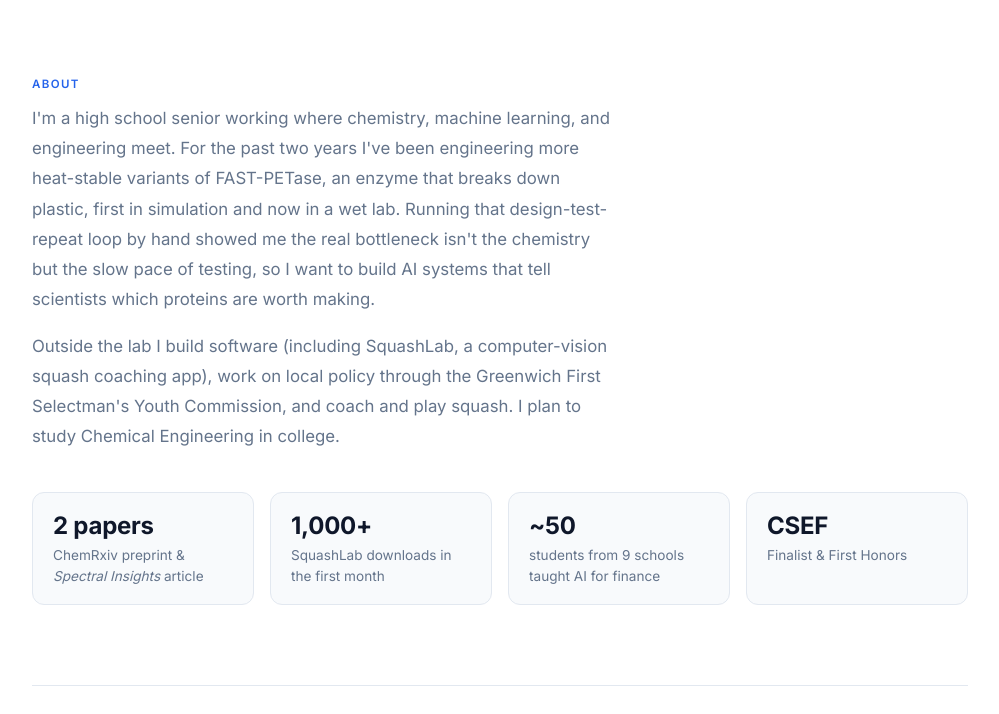
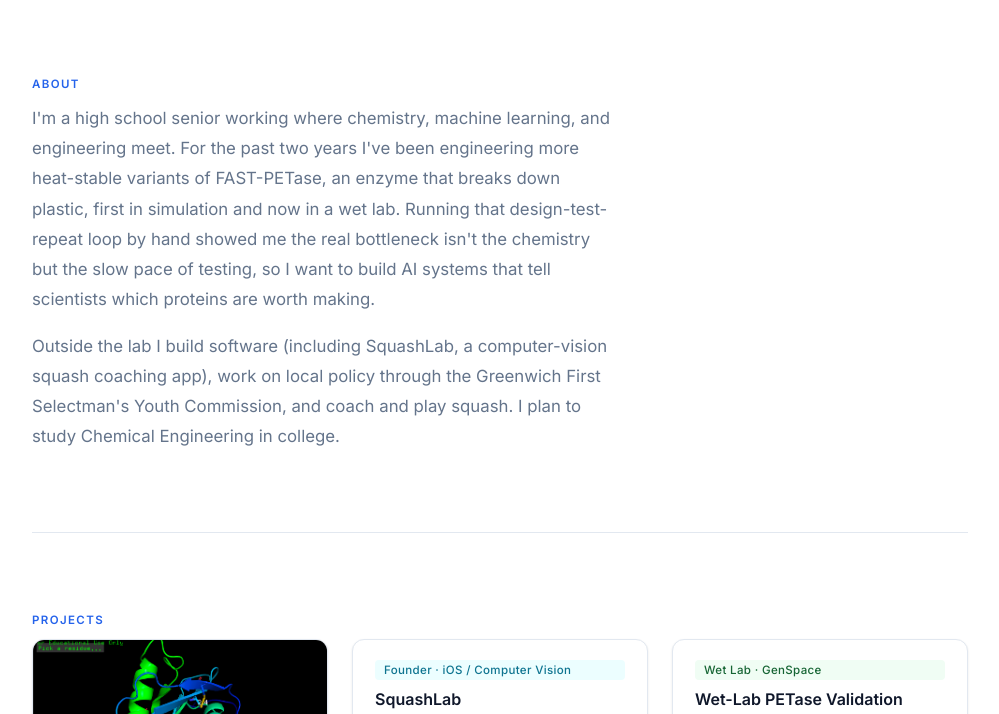
Before and after one commit to Jackson-Lieberman/Jackson-Lieberman.github.io, a plain HTML site: page index.html in a window 1280 px wide. Shown: the part 230-944 px from the top of the page, without its empty margins (140-1139 px from the left). Drawn offline with Linux system fonts and the light colour scheme.

Commit message:
Remove highlight stats and RAIL Lab entry
Co-Authored-By: Claude Opus 5.5 <noreply@anthropic.com>

```diff
--- a/index.html
+++ b/index.html
@@ -35,13 +35,6 @@
                 <span class="section-label">About</span>
                 <p>I'm a high school senior working where chemistry, machine learning, and engineering meet. For the past two years I've been engineering more heat-stable variants of FAST-PETase, an enzyme that breaks down plastic, first in simulation and now in a wet lab. Running that design-test-repeat loop by hand showed me the real bottleneck isn't the chemistry but the slow pace of testing, so I want to build AI systems that tell scientists which proteins are worth making.</p>
                 <p>Outside the lab I build software (including SquashLab, a computer-vision squash coaching app), work on local policy through the Greenwich First Selectman's Youth Commission, and coach and play squash. I plan to study Chemical Engineering in college.</p>
-            </div>
-
-            <div class="stats">
-                <a class="stat" href="https://chemrxiv.org/doi/full/10.26434/chemrxiv.15002149/v2" target="_blank" rel="noopener"><span class="stat-num">2 papers</span><span class="stat-label">ChemRxiv preprint &amp; <em>Spectral Insights</em> article</span></a>
-                <a class="stat" href="https://squashlab.app" target="_blank" rel="noopener"><span class="stat-num">1,000+</span><span class="stat-label">SquashLab downloads in the first month</span></a>
-                <div class="stat"><span class="stat-num">~50</span><span class="stat-label">students from 9 schools taught AI for finance</span></div>
-                <div class="stat"><span class="stat-num">CSEF</span><span class="stat-label">Finalist &amp; First Honors</span></div>
             </div>
         </section>
 
@@ -183,10 +176,6 @@
                     <p>Self-taught, self-directed project computationally engineering more thermostable PETase variants with disulfide bonds. Published a <a href="https://chemrxiv.org/doi/full/10.26434/chemrxiv.15002149/v2" target="_blank" rel="noopener">ChemRxiv preprint</a> and built a network of mentors, including members of the BOTTLE Consortium. <a href="thermostable-petase.html">Project page →</a></p>
                 </li>
                 <li>
-                    <div class="entry-head"><h3>RAIL Lab, University of the Witwatersrand</h3><span class="entry-meta">Johannesburg · Winter, Grade 11</span></div>
-                    <p>Ran computational PETase research and built machine-learning approaches to protein prediction under Dr. Benjamin Rosman at the Robotics, Autonomous Intelligence and Learning Lab.</p>
-                </li>
-                <li>
                     <div class="entry-head"><h3>GenSpace Community Bio Lab</h3><span class="entry-meta">Brooklyn, NY · Grade 12</span></div>
                     <p>Validating my simulated PETase variants at the bench: expression, purification, and stability testing. <a href="lab-petase.html">Project page →</a></p>
                 </li>
--- a/style.css
+++ b/style.css
@@ -178,34 +178,6 @@ header nav a:hover {
     margin-top: 16px;
 }
 
-.stats {
-    display: grid;
-    grid-template-columns: repeat(auto-fit, minmax(180px, 1fr));
-    gap: 16px;
-    margin-top: 40px;
-}
-
-.stat {
-    background: var(--surface);
-    border: 1px solid var(--border);
-    border-radius: var(--radius);
-    padding: 18px 20px;
-}
-
-.stat-num {
-    display: block;
-    font-size: 1.5em;
-    font-weight: 700;
-    color: var(--text);
-    letter-spacing: -0.01em;
-    margin-bottom: 4px;
-}
-
-.stat-label {
-    font-size: 0.85em;
-    color: var(--text-muted);
-    line-height: 1.5;
-}
 
 /* =============================================
    ENTRIES (research, leadership, athletics)
@@ -347,15 +319,6 @@ header nav a:hover {
     display: flex;
     flex-wrap: wrap;
     gap: 6px 20px;
-}
-
-a.stat {
-    transition: border-color 0.2s, box-shadow 0.2s;
-}
-
-a.stat:hover {
-    border-color: var(--accent);
-    box-shadow: var(--shadow-md);
 }
 
 /* =============================================
```
Also changed, not shown: thermostable-petase.html (+1 -1 lines).
